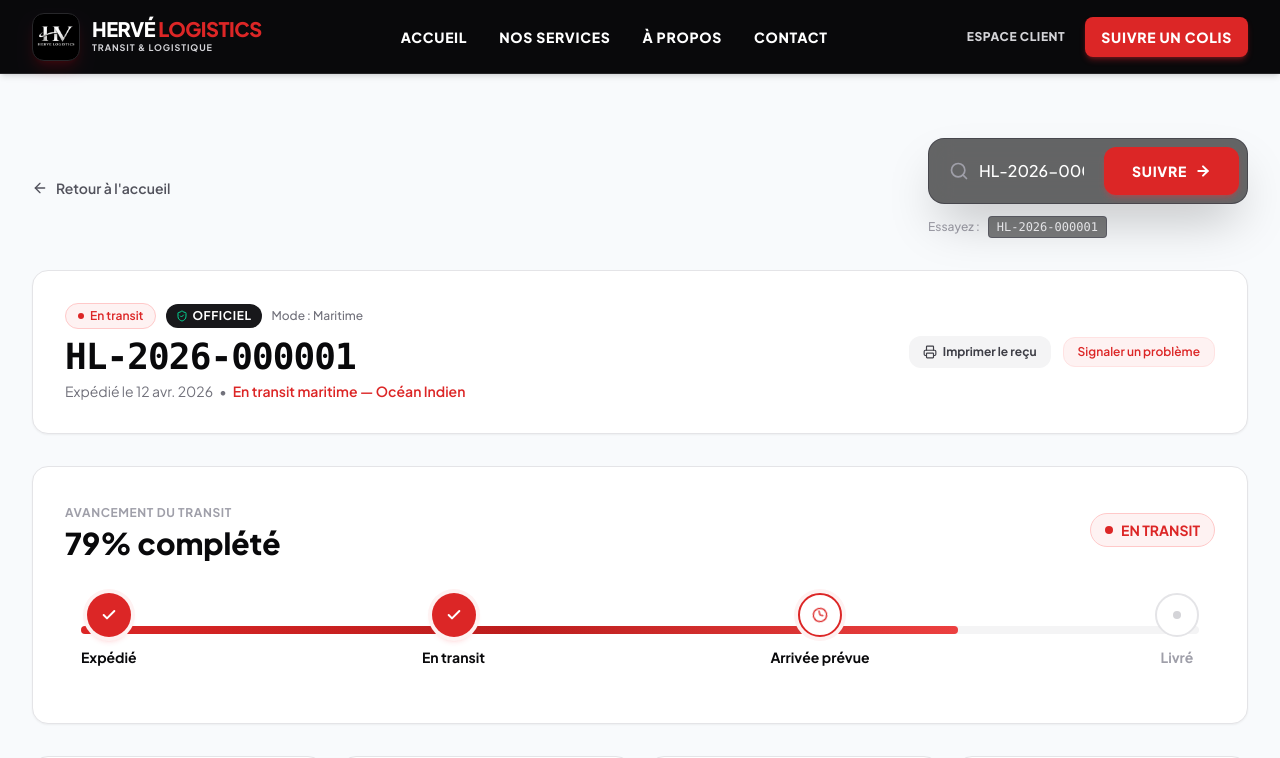
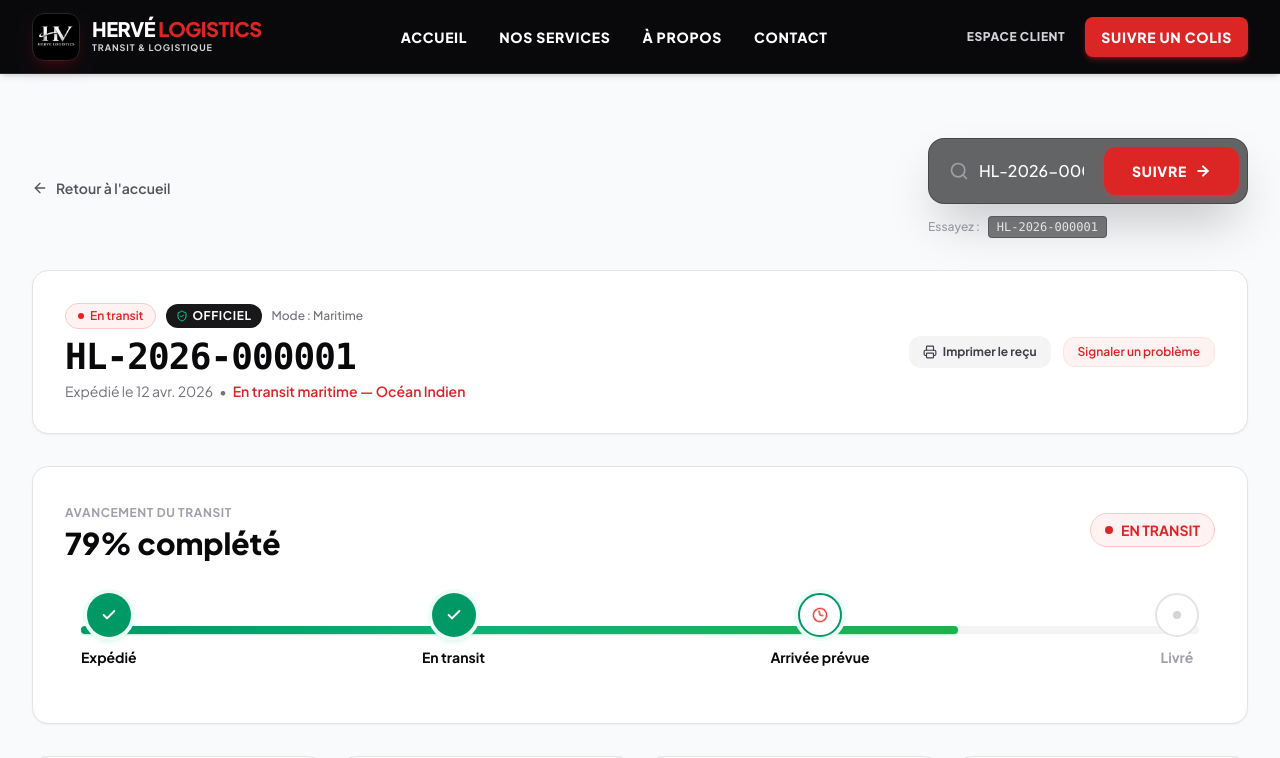
Before and after one commit to angepameni2022-collab/herve-logistics, a Next.js app in the folder frontend/: page /track/HL-2026-000001 in a window 1280 px wide. Shown: the top 758 px of the page. Built offline with nearby package versions, Linux system fonts and the light colour scheme.

Commit message:
style: passage de la barre de progression en vert emeraude pour levolution du colis

```diff
--- a/frontend/src/app/dashboard/page.tsx
+++ b/frontend/src/app/dashboard/page.tsx
@@ -340,7 +340,7 @@ export default function ClientDashboardPage() {
                     </div>
                     <div className="w-full h-1.5 bg-zinc-100 rounded-full overflow-hidden">
                       <div
-                        className="h-full bg-gradient-to-r from-[#DC2626] to-[#EF4444] rounded-full transition-all duration-500"
+                        className="h-full bg-gradient-to-r from-emerald-500 to-green-500 rounded-full transition-all duration-500"
                         style={{ width: `${s.progress}%` }}
                       />
                     </div>
--- a/frontend/src/app/page.tsx
+++ b/frontend/src/app/page.tsx
@@ -224,9 +224,9 @@ export default function HomePage() {
                       <span>En transit — 68% complété</span>
                     </div>
 
-                    {/* Progress Bar (Red glow gradient) */}
+                    {/* Progress Bar (Green evolution gradient) */}
                     <div className="w-full h-2 bg-zinc-800 rounded-full overflow-hidden">
-                      <div className="h-full w-[68%] bg-gradient-to-r from-[#DC2626] to-[#EF4444] rounded-full animate-shimmer" />
+                      <div className="h-full w-[68%] bg-gradient-to-r from-emerald-500 via-emerald-400 to-green-500 rounded-full shadow-sm shadow-emerald-500/40 animate-shimmer" />
                     </div>
                   </div>
 
--- a/frontend/src/components/tracking/TrackingProgress.tsx
+++ b/frontend/src/components/tracking/TrackingProgress.tsx
@@ -39,9 +39,9 @@ export function TrackingProgress({ status, progress }: TrackingProgressProps) {
         {/* Track Line Background */}
         <div className="absolute top-1/2 left-4 right-4 h-2 -translate-y-1/2 bg-zinc-100 rounded-full" />
 
-        {/* Active Track Line in Red / Black Gradient */}
+        {/* Active Track Line in Emerald / Green Gradient */}
         <div
-          className="absolute top-1/2 left-4 h-2 -translate-y-1/2 bg-gradient-to-r from-[#DC2626] via-[#B91C1C] to-[#EF4444] rounded-full transition-all duration-700 overflow-hidden"
+          className="absolute top-1/2 left-4 h-2 -translate-y-1/2 bg-gradient-to-r from-emerald-600 via-emerald-500 to-green-500 rounded-full transition-all duration-700 overflow-hidden shadow-xs shadow-emerald-500/30"
           style={{ width: `calc(${Math.min(Math.max(progress, 0), 100)}% - 2rem)` }}
         >
           <div className="w-full h-full animate-shimmer" />
@@ -60,9 +60,9 @@ export function TrackingProgress({ status, progress }: TrackingProgressProps) {
                 <div
                   className={`w-9 h-9 sm:w-11 sm:h-11 rounded-full flex items-center justify-center font-bold text-xs transition-all ${
                     isCompleted
-                      ? "bg-[#DC2626] text-white shadow-md shadow-red-500/30 ring-4 ring-red-50"
+                      ? "bg-emerald-600 text-white shadow-md shadow-emerald-500/30 ring-4 ring-emerald-50"
                       : isCurrent
-                      ? "bg-white border-2 border-[#DC2626] text-[#DC2626] ring-4 ring-red-50"
+                      ? "bg-white border-2 border-emerald-600 text-emerald-600 ring-4 ring-emerald-50"
                       : "bg-white border-2 border-zinc-200 text-zinc-400"
                   }`}
                 >
```
